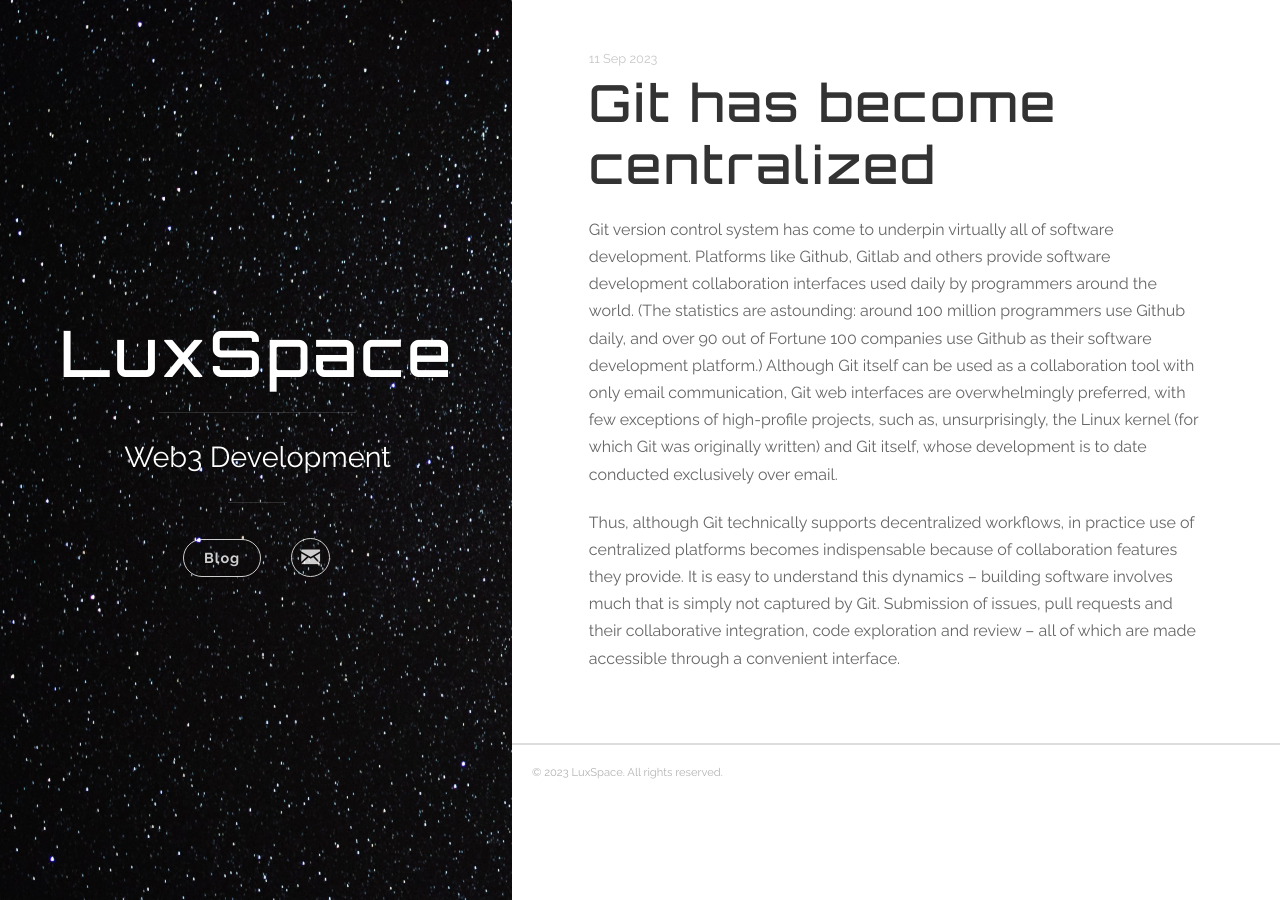
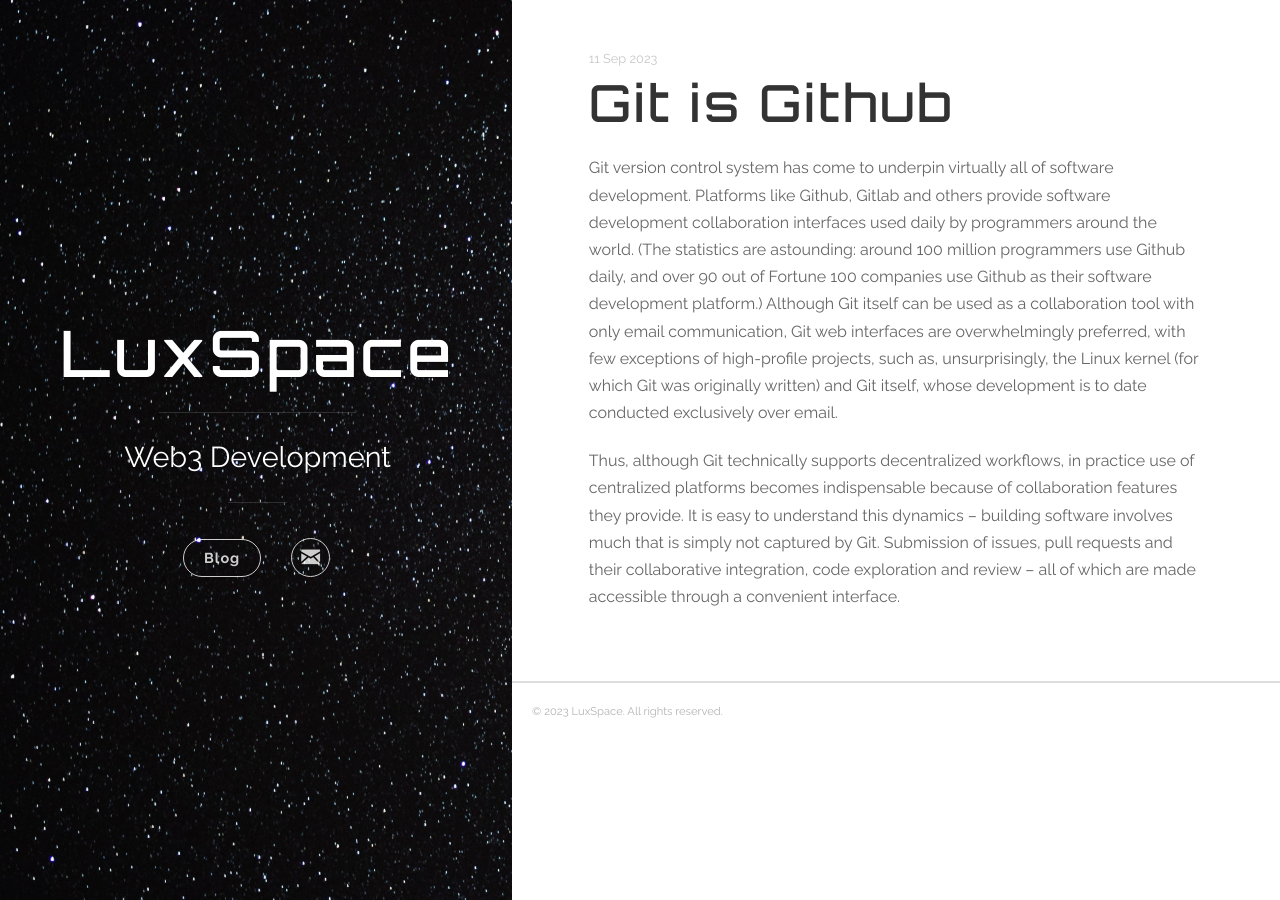
Before and after one commit to mikolajpp/luxspace.io, a Jekyll site: the page built from _posts/2023-09-11-git-on-urbit.md, in a window 1280 px wide. Built offline with Jekyll 4.4.1, drawn with Linux system fonts in a browser that asks for light colours.

Commit message:
Update Git on Urbit post

```diff
--- a/_posts/2023-09-11-git-on-urbit.md
+++ b/_posts/2023-09-11-git-on-urbit.md
@@ -1,5 +1,5 @@
 ---
-title:  "Git has become centralized"
+title:  "Git is Github"
 categories: []
 tags: []
 ---
```
